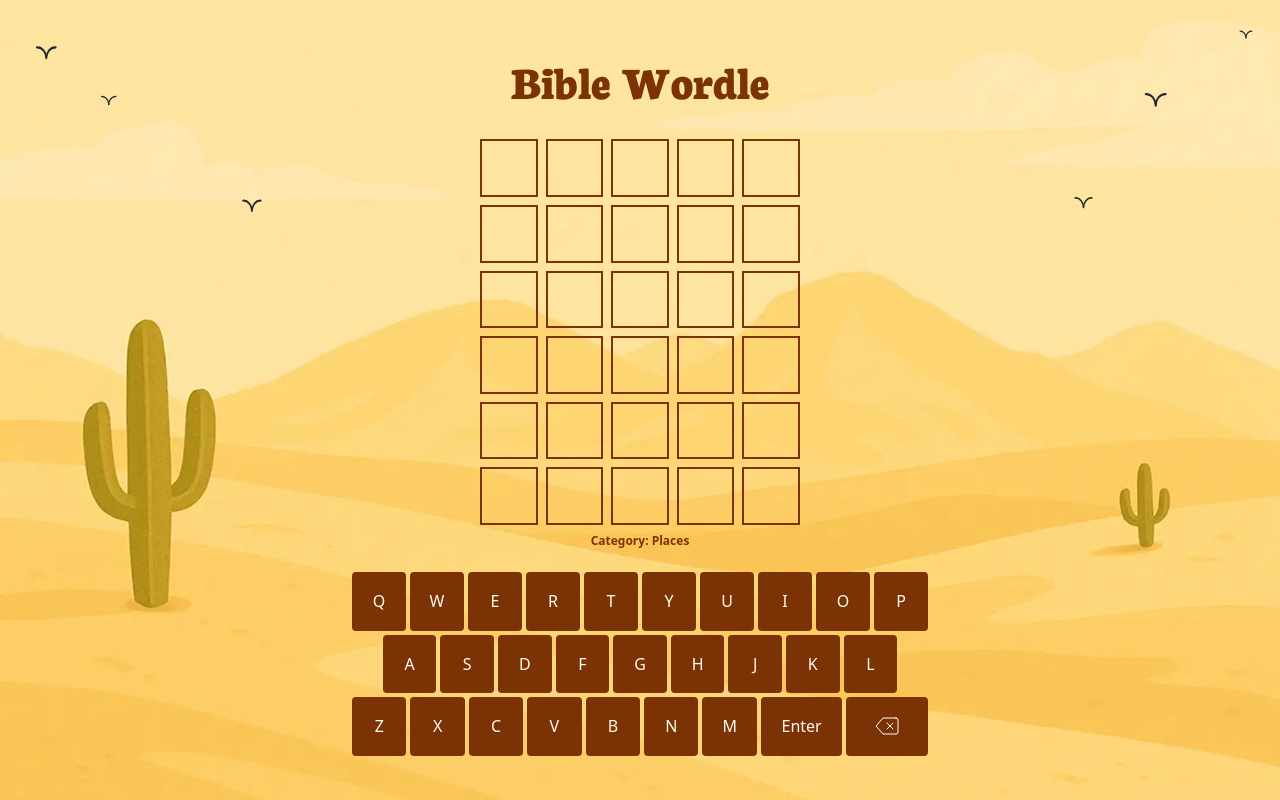
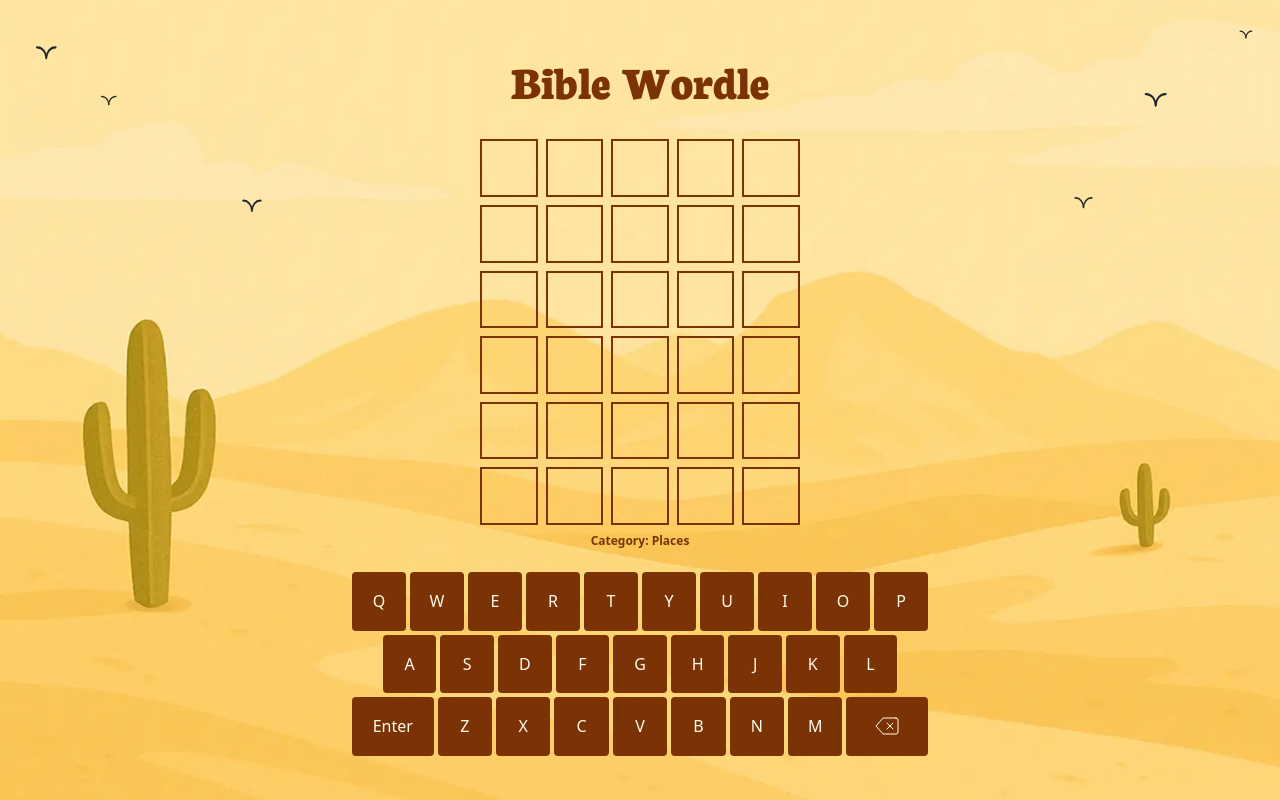
Before and after one commit to kingDebo/chrisitian-wordle, a React (Vite) app: page / in a window 1280 px wide. Built offline with nearby package versions, Linux system fonts and the light colour scheme.

Commit message:
Switched Position of Enter

```diff
--- a/src/components/Keyboard.jsx
+++ b/src/components/Keyboard.jsx
@@ -9,7 +9,7 @@ export default function Keyboard({ activeKey, wordAttempts, targetWord }) {
   const keyboardKeys = [
     ['Q', 'W', 'E', 'R', 'T', 'Y', 'U', 'I', 'O', 'P'],
     [' ', 'A', 'S', 'D', 'F', 'G', 'H', 'J', 'K', 'L', ' '],
-    ['Z', 'X', 'C', 'V', 'B', 'N', 'M', 'Enter', 'Backspace'],
+    ['Enter', 'Z', 'X', 'C', 'V', 'B', 'N', 'M', 'Backspace'],
   ];
 
   const [highlights, setHighlights] = useState({});
```
